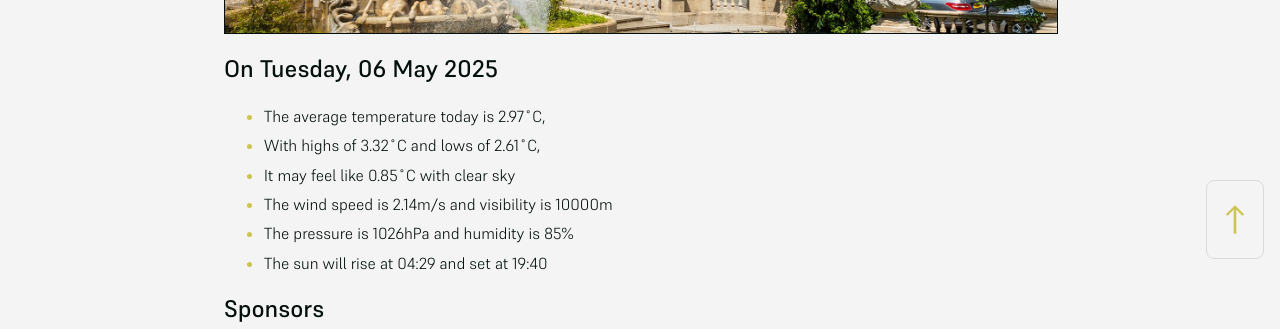
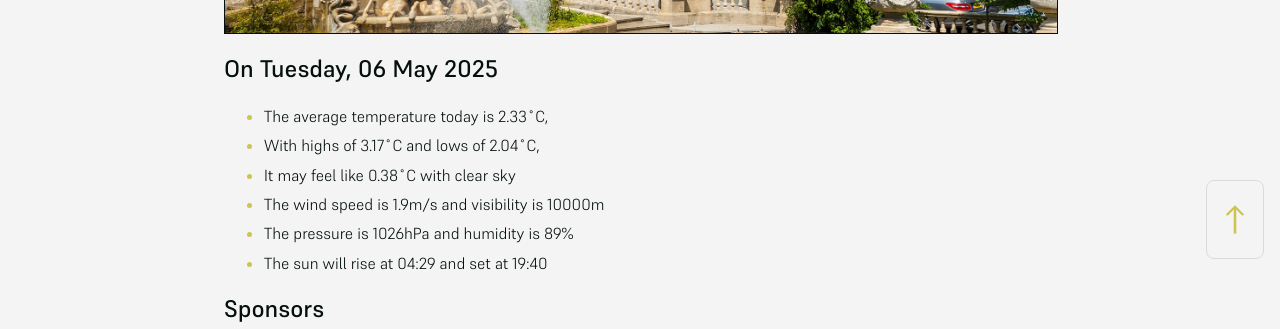
Before and after one commit to mat-0/cheltenham-open-data, a Jekyll site: the page built from index.md, in a window 1280 px wide. Shown: the part 625-954 px from the top of the page. Built offline with Jekyll 4.4.1, drawn with Linux system fonts in a browser that asks for light colours.

Commit message:
Updated 2025-05-06 04:58:00

```diff
--- a/index.md
+++ b/index.md
@@ -10,11 +10,11 @@ seo: Menu
 <!-- weather_marker starts -->
 ## On Tuesday, 06 May 2025
 
-- The average temperature today is 2.97˚C,
-- With highs of 3.32˚C and lows of 2.61˚C,
-- It may feel like 0.85˚C with clear sky
-- The wind speed is 2.14m/s and visibility is 10000m
-- The pressure is 1026hPa and humidity is 85%
+- The average temperature today is 2.33˚C,
+- With highs of 3.17˚C and lows of 2.04˚C,
+- It may feel like 0.38˚C with clear sky
+- The wind speed is 1.9m/s and visibility is 10000m
+- The pressure is 1026hPa and humidity is 89%
 - The sun will rise at 04:29 and set at 19:40
 
 <!-- weather_marker ends -->
```
Also changed, not shown: _data/flood.json (+5 -69 lines), _pages/news.md (+8 -8 lines).
